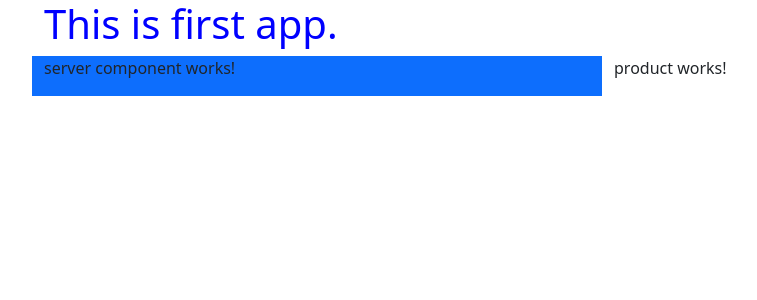
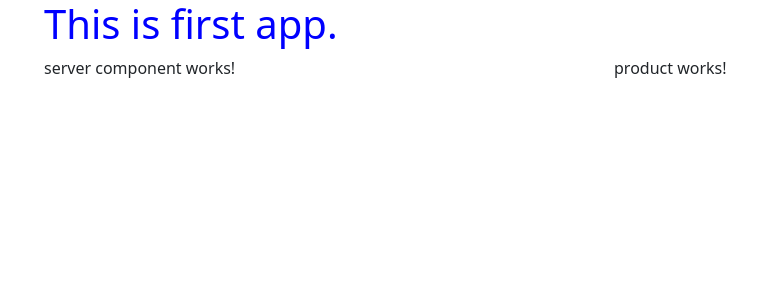
Before and after one commit to EiEiKyaw/prod_mgnt_prj, an Angular app: page / in a window 1280 px wide. Shown: the top 300 px of the page, without its empty margins (38-795 px from the left). Built offline with nearby package versions, Linux system fonts and the light colour scheme.

Commit message:
testing the selector usage

```diff
--- a/src/app/app.component.html
+++ b/src/app/app.component.html
@@ -5,8 +5,13 @@
     </div>
   </div>
   <div class="row">
-    <div class="col-6 bg-primary">
+    <div class="col-6">
+      <!-- method 1 -->
       <app-server></app-server>
+      <!-- method 2 -->
+      <!-- <div app-server></div> -->
+      <!-- method 3 -->
+      <!-- <div class="app-server"></div> -->
     </div>
     <div class="col-6">
       <app-product></app-product>
--- a/src/app/server/server.component.ts
+++ b/src/app/server/server.component.ts
@@ -1,7 +1,12 @@
 import { Component } from '@angular/core';
 
 @Component({
+  // method 1
   selector: 'app-server',
+  // method 2
+  // selector: '[app-server]',
+  // method 3
+  // selector: '.app-server',
   templateUrl: './server.component.html',
 })
 export class ServerComponent {}
```
